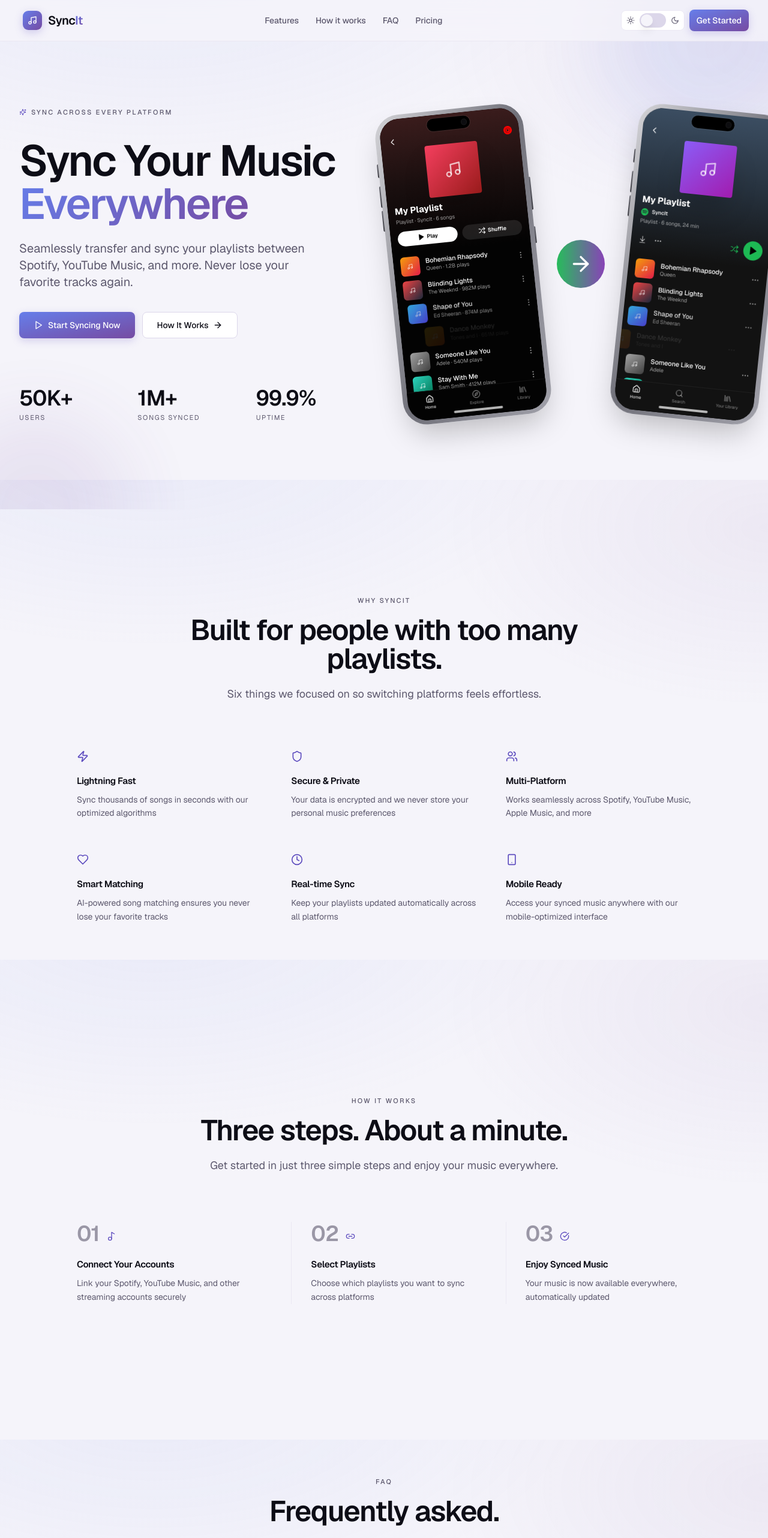
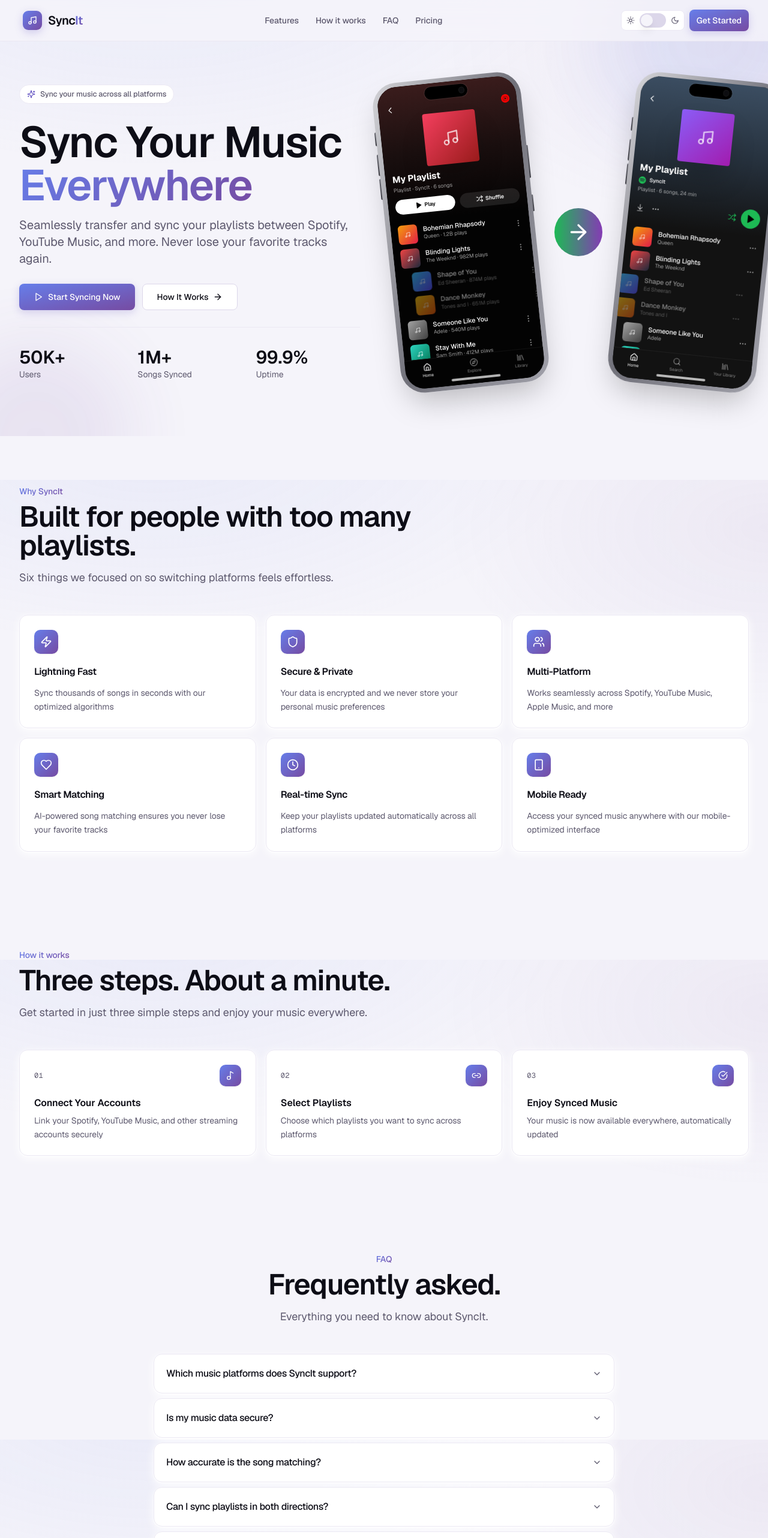
Before and after one commit to x15sr71/SyncIt-Client, a Next.js app: page / in a window 1280 px wide. Shown: the top 2564 px of the page at 60% size. Built offline with nearby package versions, Linux system fonts and the light colour scheme.

Commit message:
revert(landing): undo flatten card chrome and step numeral contrast changes

```diff
--- a/components/faq-section.tsx
+++ b/components/faq-section.tsx
@@ -1,6 +1,7 @@
 "use client";
 
 import { useState } from "react";
+import { Card, CardContent, CardHeader, CardTitle } from "@/components/ui/card";
 import { ChevronDown } from "lucide-react";
 
 const faqs = [
@@ -46,66 +47,79 @@ export function FAQSection() {
   return (
     <section
       id="faq"
-      className="py-28 sm:py-36 relative scroll-mt-24"
+      className="py-20 relative scroll-mt-20"
       role="region"
       aria-labelledby="faq-heading"
     >
       <div className="container mx-auto px-4 sm:px-6 lg:px-8">
-        <div className="max-w-3xl mx-auto text-center mb-20">
-          <div className="text-[0.7rem] font-medium uppercase tracking-[0.2em] text-muted-foreground mb-4">
+        <div className="max-w-3xl mx-auto text-center mb-12">
+          <div className="text-sm font-medium logo-gradient inline-block mb-2">
             FAQ
           </div>
           <h2
             id="faq-heading"
-            className="text-3xl sm:text-4xl lg:text-5xl font-semibold tracking-[-0.03em] text-foreground mb-5 leading-[1.05]"
+            className="text-3xl sm:text-4xl lg:text-5xl font-semibold tracking-tight text-foreground mb-4"
           >
             Frequently asked.
           </h2>
-          <p className="text-lg text-muted-foreground leading-relaxed">
+          <p className="text-lg text-muted-foreground">
             Everything you need to know about SyncIt.
           </p>
         </div>
 
-        {/* A divided list rather than six bordered cards: one hairline
-            between rows is enough separation, and the questions read as a
-            single list instead of six competing surfaces. */}
-        <div className="max-w-2xl mx-auto divide-y divide-border border-y border-border">
+        <div className="max-w-3xl mx-auto space-y-2">
           {faqs.map((faq, index) => (
-            <div key={index} role="article">
-              <button
-                type="button"
-                className="w-full flex items-center justify-between gap-6 py-6 text-left group focus-visible:outline-2 focus-visible:outline-ring focus-visible:outline-offset-2"
+            <Card
+              key={index}
+              className="overflow-hidden transition-colors hover:border-input"
+              role="article"
+            >
+              <CardHeader
+                className="cursor-pointer transition-colors duration-150 hover:bg-accent/40 p-5"
                 onClick={() => toggleFAQ(index)}
+                role="button"
+                tabIndex={0}
                 aria-expanded={openIndex === index}
                 aria-controls={`faq-content-${index}`}
+                onKeyDown={(e) => {
+                  if (e.key === "Enter" || e.key === " ") {
+                    e.preventDefault();
+                    toggleFAQ(index);
+                  }
+                }}
               >
-                <span className="text-foreground text-[0.95rem] font-medium tracking-tight transition-colors duration-200 group-hover:text-brand-600">
-                  {faq.question}
-                </span>
+                <CardTitle className="flex justify-between items-center text-foreground text-base font-medium">
+                  <span>{faq.question}</span>
                   <ChevronDown
-                  className={`w-4 h-4 shrink-0 text-muted-foreground transition-transform duration-300 ease-out motion-reduce:transition-none ${
+                    className={`w-4 h-4 text-muted-foreground transition-transform duration-200 ${
                       openIndex === index ? "rotate-180" : ""
                     }`}
                     aria-hidden="true"
                   />
-              </button>
+                </CardTitle>
+              </CardHeader>
 
-              {/* max-height rather than the grid 0fr/1fr trick: the grid
-                  variant resolved to 0px here even with the rule present and
-                  the class applied, so the panel never opened. */}
               <div
-                id={`faq-content-${index}`}
-                className={`overflow-hidden transition-all duration-300 ease-out motion-reduce:transition-none ${
+                className={`transition-all duration-300 ease-in-out overflow-hidden ${
                   openIndex === index
                     ? "max-h-96 opacity-100"
                     : "max-h-0 opacity-0"
                 }`}
               >
-                <p className="text-sm text-muted-foreground leading-relaxed pb-6 pr-10">
+                <CardContent
+                  id={`faq-content-${index}`}
+                  className="pt-0 pb-5 px-5"
+                  role="region"
+                  aria-labelledby={`faq-question-${index}`}
+                >
+                  <div className="border-t border-border pt-4">
+                    <p className="text-sm text-muted-foreground leading-relaxed">
                       {faq.answer}
                     </p>
                   </div>
+                </CardContent>
               </div>
+            </Card>
           ))}
         </div>
       </div>
--- a/components/hero-section.tsx
+++ b/components/hero-section.tsx
@@ -8,7 +8,7 @@ import { AnimatedPhones } from "./animated-phones";
 export function HeroSection() {
   return (
     <section
-      className="pt-36 pb-28 sm:pt-44 sm:pb-36 relative overflow-hidden"
+      className="pt-32 pb-20 relative overflow-hidden"
       role="main"
       aria-labelledby="hero-heading"
     >
@@ -29,30 +29,33 @@ export function HeroSection() {
       </div>
 
       <div className="container mx-auto px-4 sm:px-6 lg:px-8 relative">
-        <div className="grid lg:grid-cols-2 gap-16 lg:gap-24 items-center">
+        <div className="grid lg:grid-cols-2 gap-12 lg:gap-20 items-center">
           {/* Left Column */}
-          <div className="text-center lg:text-left space-y-8 fade-in-up">
-            <div className="inline-flex items-center gap-2 text-[0.7rem] font-medium uppercase tracking-[0.2em] text-muted-foreground">
-              <Sparkles className="w-3 h-3 text-brand-500" aria-hidden="true" />
-              <span>Sync across every platform</span>
+          <div className="text-center lg:text-left space-y-7 fade-in-up">
+            <div className="inline-flex items-center gap-2 px-3 py-1.5 rounded-full bg-card border border-border text-[0.78rem] font-medium text-muted-foreground">
+              <Sparkles
+                className="w-3.5 h-3.5 text-brand-500"
+                aria-hidden="true"
+              />
+              <span>Sync your music across all platforms</span>
             </div>
 
-            <div className="space-y-6">
+            <div className="space-y-4">
               <h1
                 id="hero-heading"
-                className="text-[2.75rem] sm:text-6xl lg:text-7xl font-semibold tracking-[-0.035em] text-foreground leading-[0.95]"
+                className="text-4xl sm:text-5xl lg:text-6xl xl:text-7xl font-semibold tracking-tight text-foreground leading-[1.05]"
               >
                 Sync Your Music
                 <br />
                 <span className="logo-gradient">Everywhere</span>
               </h1>
-              <p className="text-lg sm:text-xl text-muted-foreground max-w-lg mx-auto lg:mx-0 leading-relaxed">
+              <p className="text-lg sm:text-xl text-muted-foreground max-w-2xl mx-auto lg:mx-0 leading-relaxed">
                 Seamlessly transfer and sync your playlists between Spotify,
                 YouTube Music, and more. Never lose your favorite tracks again.
               </p>
             </div>
 
-            <div className="flex flex-col sm:flex-row gap-3 justify-center lg:justify-start pt-1">
+            <div className="flex flex-col sm:flex-row gap-3 justify-center lg:justify-start">
               <Link href="/dashboard">
                 <Button
                   size="lg"
@@ -78,30 +81,26 @@ export function HeroSection() {
               </Button>
             </div>
 
-            <div className="grid grid-cols-3 gap-8 pt-12">
+            <div className="grid grid-cols-3 gap-6 pt-8 border-t border-border">
               <div className="text-center lg:text-left">
-                <div className="text-3xl sm:text-4xl font-semibold tracking-tight text-foreground">
+                <div className="text-2xl sm:text-3xl font-semibold text-foreground">
                   50K+
                 </div>
-                <div className="mt-1 text-[0.7rem] uppercase tracking-[0.14em] text-muted-foreground">
-                  Users
+                <div className="text-sm text-muted-foreground">Users</div>
+              </div>
+              <div className="text-center lg:text-left">
+                <div className="text-2xl sm:text-3xl font-semibold text-foreground">
+                  1M+
+                </div>
+                <div className="text-sm text-muted-foreground">
+                  Songs Synced
                 </div>
               </div>
               <div className="text-center lg:text-left">
-                <div className="text-3xl sm:text-4xl font-semibold tracking-tight text-foreground">
-                  1M+
-                </div>
-                <div className="mt-1 text-[0.7rem] uppercase tracking-[0.14em] text-muted-foreground">
-                  Songs synced
-                </div>
-              </div>
-              <div className="text-center lg:text-left">
-                <div className="text-3xl sm:text-4xl font-semibold tracking-tight text-foreground">
+                <div className="text-2xl sm:text-3xl font-semibold text-foreground">
                   99.9%
                 </div>
-                <div className="mt-1 text-[0.7rem] uppercase tracking-[0.14em] text-muted-foreground">
-                  Uptime
-                </div>
+                <div className="text-sm text-muted-foreground">Uptime</div>
               </div>
             </div>
           </div>
--- a/components/how-it-works-section.tsx
+++ b/components/how-it-works-section.tsx
@@ -1,5 +1,6 @@
 "use client";
 
+import { Card, CardContent } from "@/components/ui/card";
 import { Music2, Link2, CheckCircle } from "lucide-react";
 
 const steps = [
@@ -26,56 +27,58 @@ export function HowItWorksSection() {
   return (
     <section
       id="how-it-works"
-      className="py-28 sm:py-36 relative scroll-mt-24"
+      className="py-20 relative scroll-mt-20"
       role="region"
       aria-labelledby="how-it-works-heading"
     >
       <div className="container mx-auto px-4 sm:px-6 lg:px-8">
-        <div className="max-w-2xl mx-auto text-center mb-20">
-          <div className="text-[0.7rem] font-medium uppercase tracking-[0.2em] text-muted-foreground mb-4">
+        <div className="max-w-2xl mb-12">
+          <div className="text-sm font-medium logo-gradient inline-block mb-2">
             How it works
           </div>
           <h2
             id="how-it-works-heading"
-            className="text-3xl sm:text-4xl lg:text-5xl font-semibold tracking-[-0.03em] text-foreground mb-5 leading-[1.05]"
+            className="text-3xl sm:text-4xl lg:text-5xl font-semibold tracking-tight text-foreground mb-4"
           >
             Three steps. About a minute.
           </h2>
-          <p className="text-lg text-muted-foreground leading-relaxed">
+          <p className="text-lg text-muted-foreground">
             Get started in just three simple steps and enjoy your music
             everywhere.
           </p>
         </div>
 
-        {/* Hairline dividers instead of cards — the columns already group
-            the content, so borders on every side are redundant. */}
-        <div className="grid md:grid-cols-3 gap-x-12 gap-y-14 max-w-5xl mx-auto stagger">
+        <div className="grid md:grid-cols-3 gap-4 stagger">
           {steps.map((step, index) => (
-            <div
+            <Card
               key={index}
-              className="md:border-l md:border-border md:pl-8 first:md:border-l-0 first:md:pl-0"
+              className="hover-lift"
               role="article"
               aria-labelledby={`step-${index}-title`}
             >
-              <div className="flex items-baseline gap-3 mb-5">
-                <span className="text-4xl font-semibold tracking-tight text-muted-foreground/60 select-none">
+              <CardContent className="p-6">
+                <div className="flex items-center justify-between mb-4">
+                  <div className="text-xs font-mono text-muted-foreground tracking-wide">
                     {String(index + 1).padStart(2, "0")}
-                </span>
+                  </div>
+                  <div className="w-9 h-9 rounded-lg bg-gradient-to-br from-brand-gradStart to-brand-gradEnd flex items-center justify-center shadow-soft">
                     <step.icon
-                  className="w-4 h-4 text-brand-500 shrink-0"
+                      className="w-4 h-4 text-white"
                       aria-hidden="true"
                     />
                   </div>
+                </div>
                 <h3
                   id={`step-${index}-title`}
-                className="text-foreground text-[0.95rem] font-semibold tracking-tight mb-2"
+                  className="text-foreground text-base font-semibold mb-1.5"
                 >
                   {step.title}
                 </h3>
                 <p className="text-sm text-muted-foreground leading-relaxed">
                   {step.description}
                 </p>
-            </div>
+              </CardContent>
+            </Card>
           ))}
         </div>
       </div>
--- a/components/why-choose-section.tsx
+++ b/components/why-choose-section.tsx
@@ -1,5 +1,6 @@
 "use client";
 
+import { Card, CardContent, CardHeader, CardTitle } from "@/components/ui/card";
 import { Shield, Zap, Users, Heart, Clock, Smartphone } from "lucide-react";
 
 const features = [
@@ -45,48 +46,54 @@ export function WhyChooseSection() {
   return (
     <section
       id="features"
-      className="py-28 sm:py-36 relative scroll-mt-24"
+      className="py-20 relative scroll-mt-20"
       role="region"
       aria-labelledby="features-heading"
     >
       <div className="container mx-auto px-4 sm:px-6 lg:px-8">
-        <div className="max-w-2xl mx-auto text-center mb-20">
-          <div className="text-[0.7rem] font-medium uppercase tracking-[0.2em] text-muted-foreground mb-4">
+        <div className="max-w-2xl mb-12">
+          <div className="text-sm font-medium logo-gradient inline-block mb-2">
             Why SyncIt
           </div>
           <h2
             id="features-heading"
-            className="text-3xl sm:text-4xl lg:text-5xl font-semibold tracking-[-0.03em] text-foreground mb-5 leading-[1.05]"
+            className="text-3xl sm:text-4xl lg:text-5xl font-semibold tracking-tight text-foreground mb-4"
           >
             Built for people with too many playlists.
           </h2>
-          <p className="text-lg text-muted-foreground leading-relaxed">
+          <p className="text-lg text-muted-foreground">
             Six things we focused on so switching platforms feels effortless.
           </p>
         </div>
 
-        <div className="grid md:grid-cols-2 lg:grid-cols-3 gap-x-12 gap-y-14 max-w-5xl mx-auto stagger">
+        <div className="grid md:grid-cols-2 lg:grid-cols-3 gap-4 stagger">
           {features.map((feature, index) => (
-            <div
+            <Card
               key={index}
-              className="group"
+              className="hover-lift group"
               role="article"
               aria-labelledby={`feature-${index}-title`}
             >
+              <CardHeader className="pb-3">
+                <div className="w-10 h-10 rounded-lg bg-gradient-to-br from-brand-gradStart to-brand-gradEnd flex items-center justify-center mb-3 shadow-soft">
                   <feature.icon
-                className="w-5 h-5 text-brand-500 mb-5 transition-transform duration-500 ease-out group-hover:-translate-y-0.5 motion-reduce:transition-none"
+                    className="w-5 h-5 text-white"
                     aria-hidden="true"
                   />
-              <h3
+                </div>
+                <CardTitle
                   id={`feature-${index}-title`}
-                className="text-foreground text-[0.95rem] font-semibold tracking-tight mb-2"
+                  className="text-foreground text-base font-semibold"
                 >
                   {feature.title}
-              </h3>
+                </CardTitle>
+              </CardHeader>
+              <CardContent>
                 <p className="text-sm text-muted-foreground leading-relaxed">
                   {feature.description}
                 </p>
-            </div>
+              </CardContent>
+            </Card>
           ))}
         </div>
       </div>
```
Lines whose indentation alone changed are shown as unchanged.
